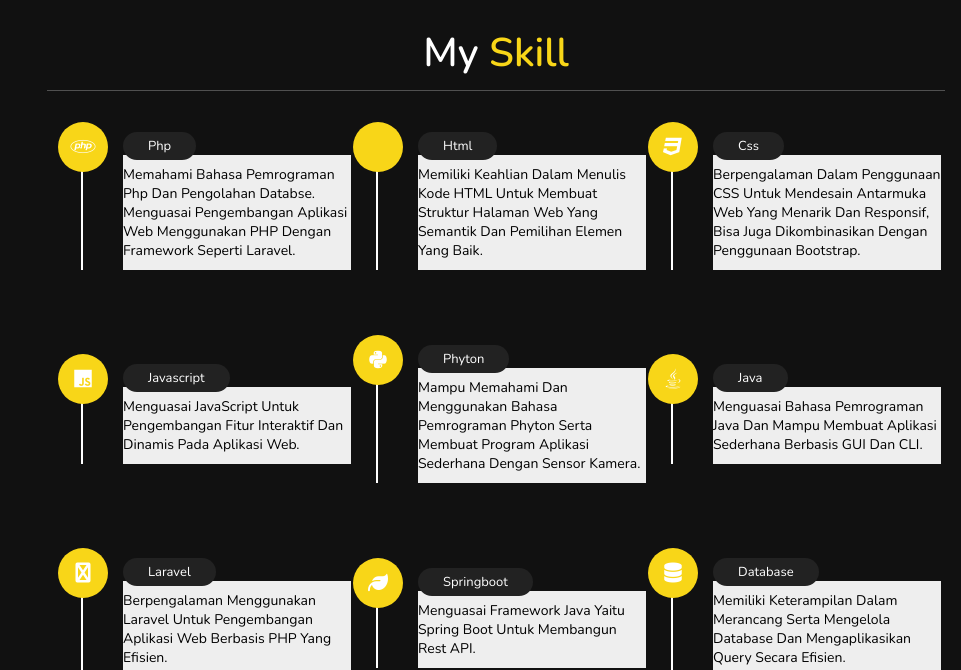
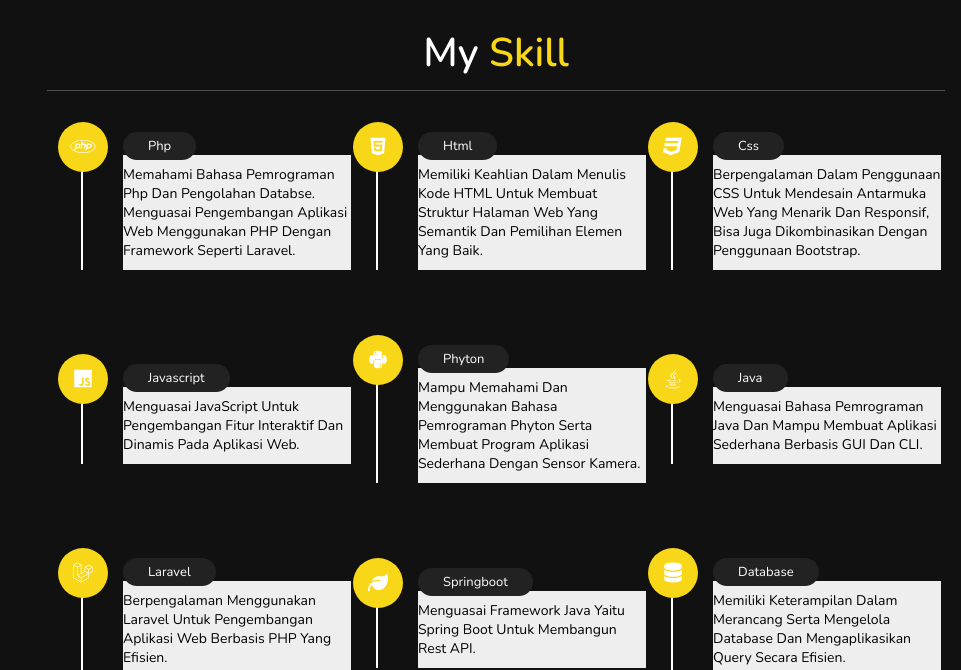
Before and after one commit to Fannyarum/Fannyarum.github.io, a plain HTML site: page index.html in a window 1280 px wide. Shown: the part 1600-2270 px from the top of the page, without its empty margins (319-1280 px from the left). Drawn offline with nearby package versions, Linux system fonts and the light colour scheme.

Commit message:
Update index.html

```diff
--- a/index.html
+++ b/index.html
@@ -75,7 +75,7 @@
             <p>Memahami bahasa pemrograman php dan pengolahan databse. Menguasai pengembangan aplikasi web menggunakan PHP dengan framework seperti Laravel. </p>
         </div>
         <div class="box">
-            <i class="fab fa-html5-alt"></i>
+            <i class="fab fa-html5"></i>
             <span>html</span>
             <p>Memiliki keahlian dalam menulis kode HTML untuk membuat struktur halaman web yang semantik dan pemilihan elemen yang baik.</p>
         </div>
@@ -105,7 +105,7 @@
         </div>
 
         <div class="box">
-            <i class="fas fa-laravel"></i>
+            <i class="fab fa-laravel"></i>
             <span>Laravel</span>
             <p> Berpengalaman menggunakan Laravel untuk pengembangan aplikasi web berbasis PHP yang efisien.</p>
         </div>
```
